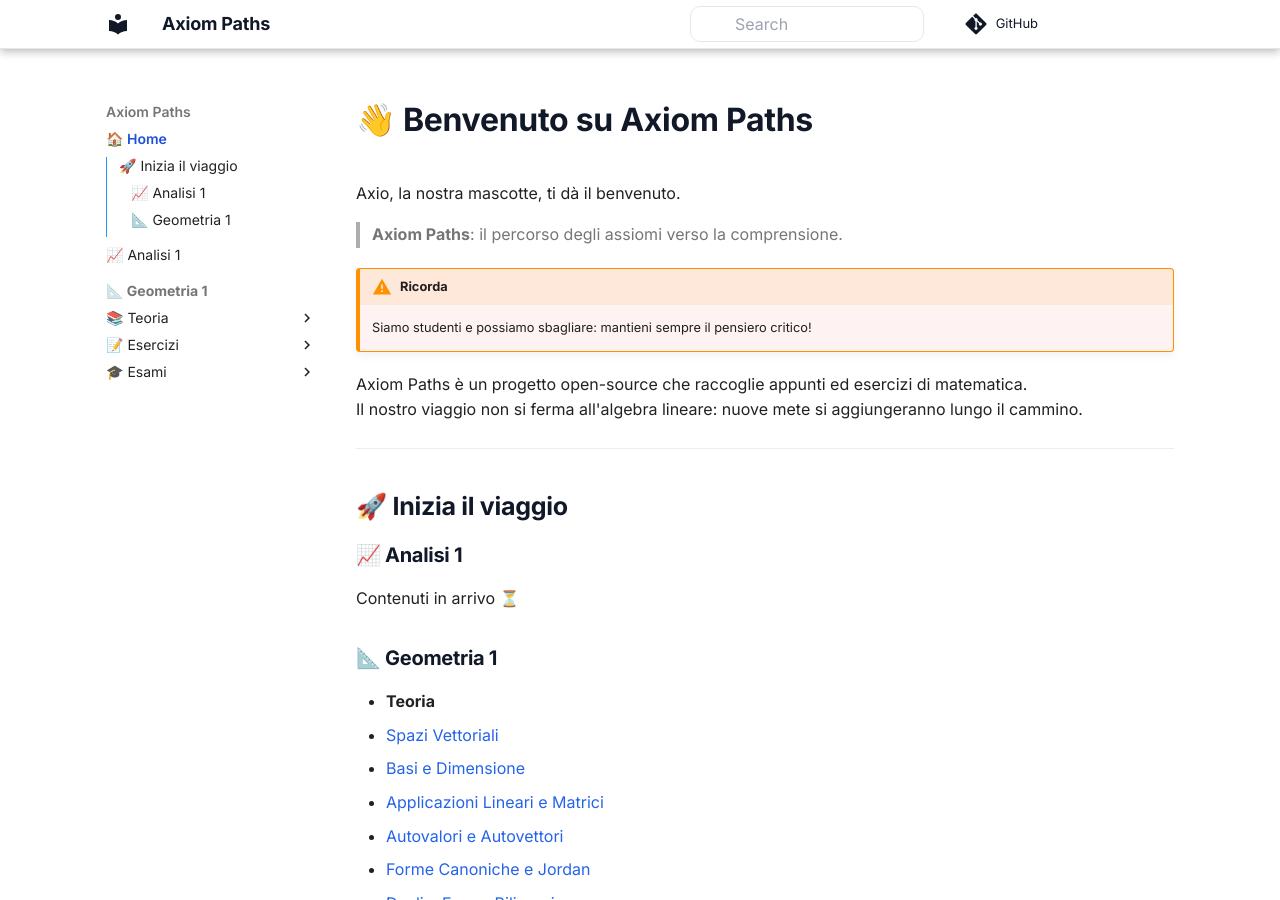
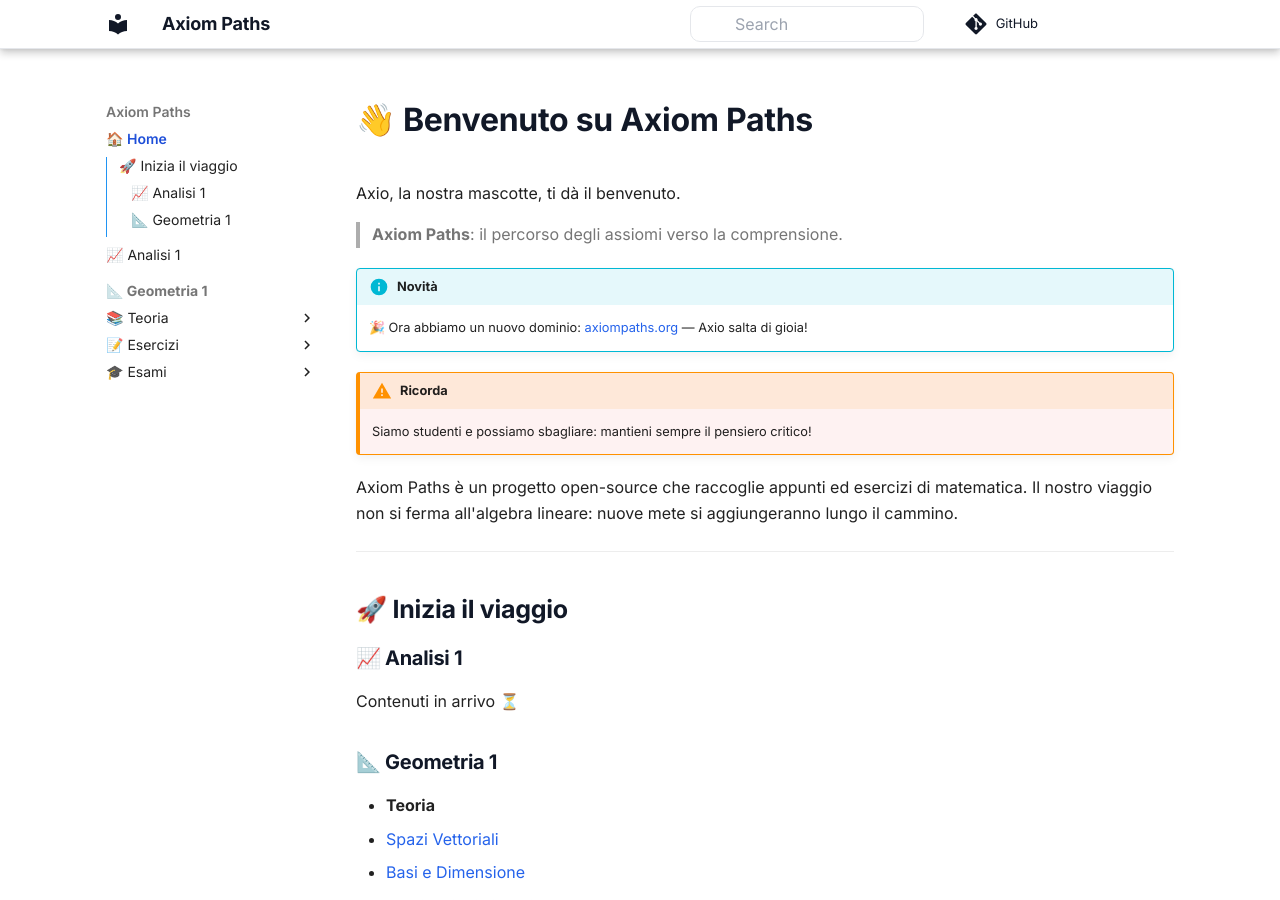
Before and after one commit to giovyx90/axiompaths, an MkDocs documentation site: the page built from docs/index.md, in a window 1280 px wide and 900 px high. Built offline with MkDocs 1.6.1 and Material for MkDocs 9.7.7, drawn with Linux system fonts in a browser that asks for light colours; comment, search, counter and statistics services are not loaded.

```diff
--- a/docs/index.md
+++ b/docs/index.md
@@ -3,6 +3,9 @@
 Axio, la nostra mascotte, ti dà il benvenuto.
 
 > **Axiom Paths**: il percorso degli assiomi verso la comprensione.
+
+!!! info "Novità"
+    🎉 Ora abbiamo un nuovo dominio: [axiompaths.org](https://axiompaths.org) — Axio salta di gioia!
 
 !!! warning "Ricorda"
     Siamo studenti e possiamo sbagliare: mantieni sempre il pensiero critico!
--- a/index.html
+++ b/index.html
@@ -1306,6 +1306,10 @@
 <blockquote>
 <p><strong>Axiom Paths</strong>: il percorso degli assiomi verso la comprensione.</p>
 </blockquote>
+<div class="admonition info">
+<p class="admonition-title">Novità</p>
+<p>🎉 Ora abbiamo un nuovo dominio: <a href="https://axiompaths.org">axiompaths.org</a> — Axio salta di gioia!</p>
+</div>
 <div class="admonition warning">
 <p class="admonition-title">Ricorda</p>
 <p>Siamo studenti e possiamo sbagliare: mantieni sempre il pensiero critico!</p>
```
Also changed, not shown: CONTRIBUTING.md (+3 -1 lines), README.md (+25 -16 lines).
